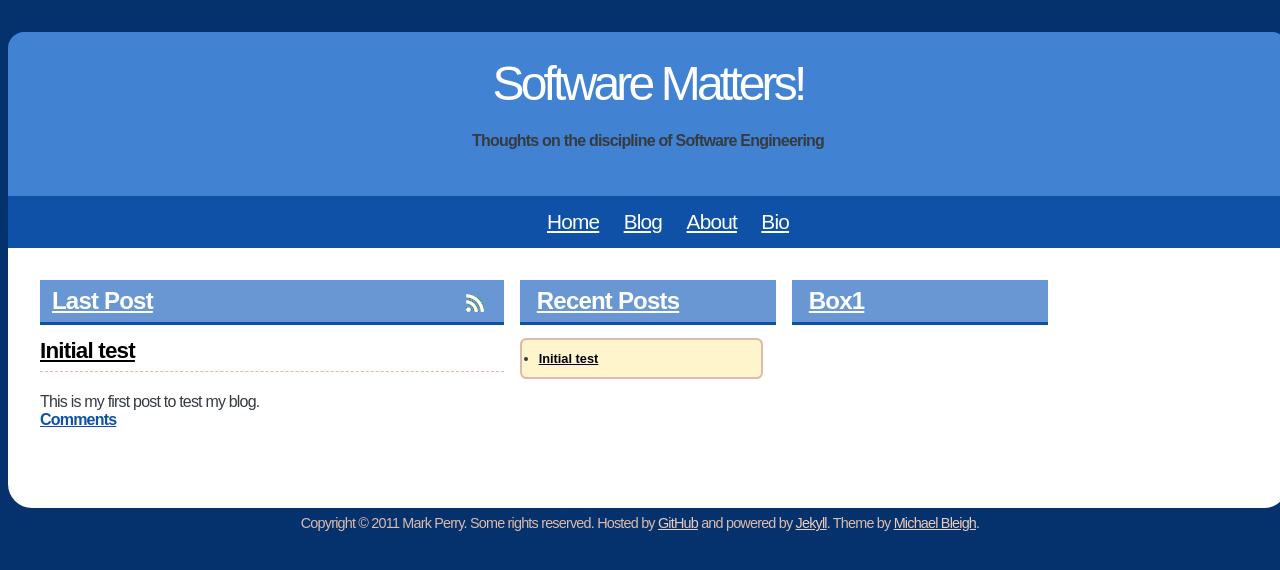
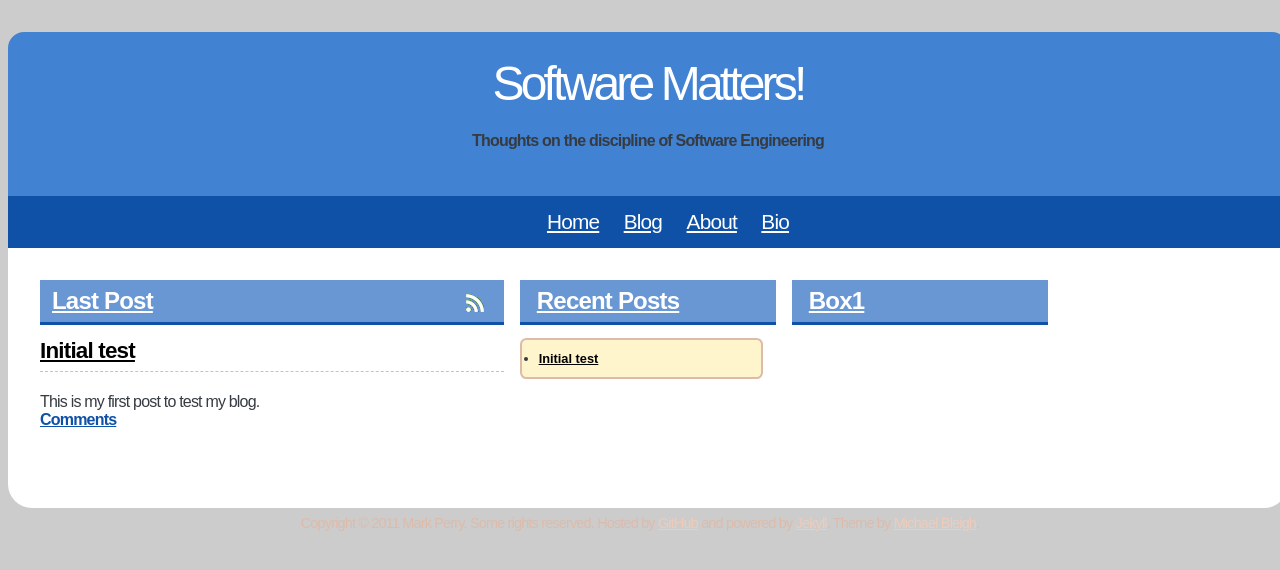
Before and after one commit to kouzouigh/mperry.github.io, a Jekyll site: the page built from index.html, in a window 1280 px wide. Shown: the top 570 px of the page. Built offline with Jekyll 4.4.1, drawn with Linux system fonts in a browser that asks for light colours.

Commit message:
Try to change background color

```diff
--- a/stylesheets/master.css
+++ b/stylesheets/master.css
@@ -1,7 +1,7 @@
 body {
   font-family: Arial, sans-serif;
   letter-spacing: -0.05em;
-  background: #05326D;
+  background: #CCCCCC;
   color: #353B40;
 }
 
```
